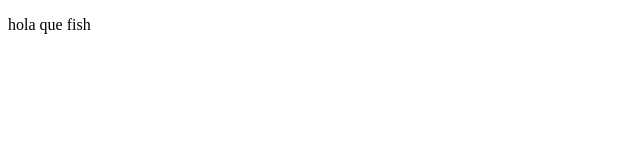
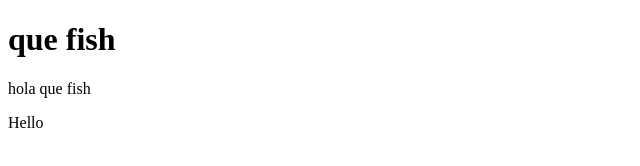
Before and after one commit to kevinpaul99/proyectoDemoCursoPrework, a plain HTML site: page index.html in a window 1280 px wide. Shown: the whole page, without its empty margins (0-640 px from the left). Drawn offline with Linux system fonts and the light colour scheme.

Commit message:
cambios 02/08

```diff
--- a/index.html
+++ b/index.html
@@ -7,6 +7,10 @@
     <title>Hello world</title>
 </head>
 <body>
+    <h1>que fish</h1>
     <p>hola que fish</p>
+    <p>
+        Hello
+    </p>
 </body>
 </html>
```
